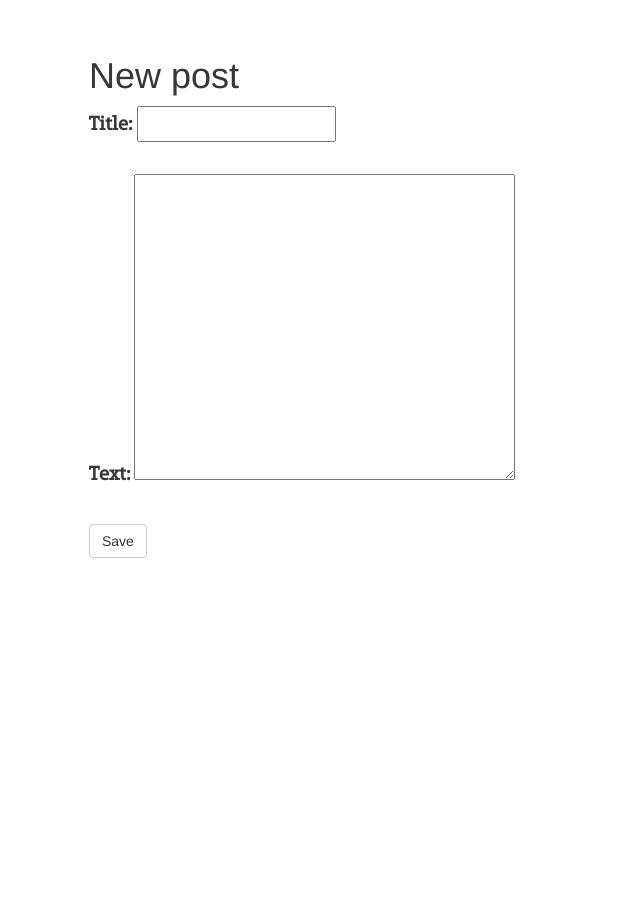
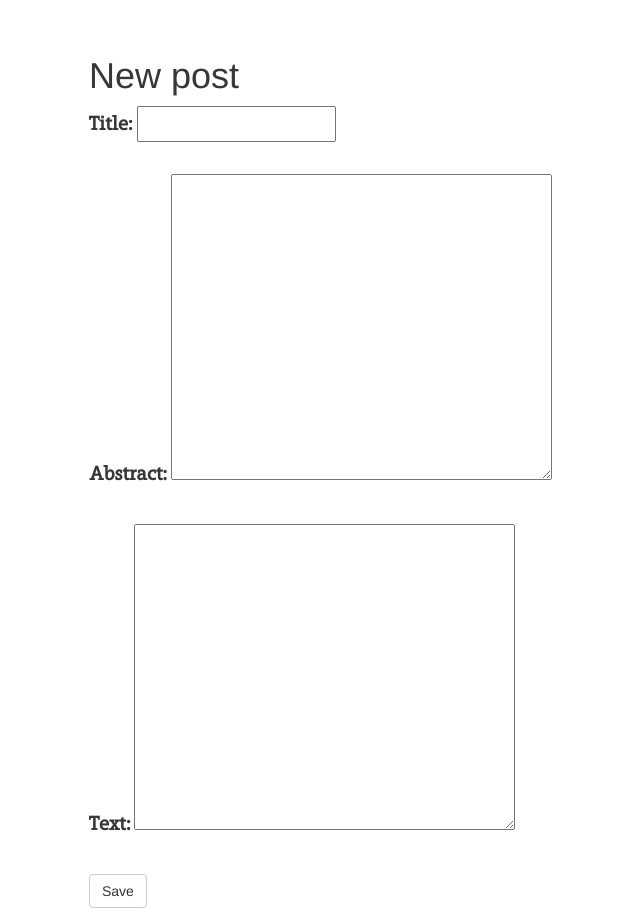
Before and after one commit to aninternetof/bremen, a Django app: page /post/new/ in a window 1280 px wide. Shown: the part 225-1133 px from the top of the page, without its empty margins (151-791 px from the left). Before the commit the page ends 783 px from the top, so only its background shows below. Run offline with Django 3.2, Linux system fonts and the light colour scheme; a user stored in the database is signed in; tables that the repository leaves empty hold one stand-in row (values such as "Sample post"); some libraries are stand-ins or nearby versions; some web fonts are replaced.

Commit message:
Adds abstract

```diff
--- a/blog/forms.py
+++ b/blog/forms.py
@@ -12,4 +12,4 @@ class PostForm(forms.ModelForm):
 
     class Meta:
         model = Post
-        fields = ('title', 'text', 'tags',)
+        fields = ('title', 'abstract', 'text', 'tags',)
--- a/blog/models.py
+++ b/blog/models.py
@@ -13,6 +13,7 @@ class Post(models.Model):
     slug = models.SlugField(max_length=100, unique=True)
     title = models.CharField(max_length=200)
     text = models.TextField()
+    abstract = models.TextField()
     created_date = models.DateTimeField(default=timezone.now)
     published_date = models.DateTimeField(blank=True, null=True)
     tags = TaggableManager()
--- a/blog/templates/blog/post_list.html
+++ b/blog/templates/blog/post_list.html
@@ -8,7 +8,7 @@
                 {{ post.published_date }}
             </div>
             <h1><a href="{% url 'post_detail' slug=post.slug %}">{{ post.title }}</a></h1>
-            <p>{{ post.text|linebreaksbr }}</p>
+            <p>{{ post.abstract|safe }}</p>
         </div>
     {% endfor %}
 {% endblock %}
```
Also changed, not shown: blog/migrations/0006_post_abstract.py (added).
